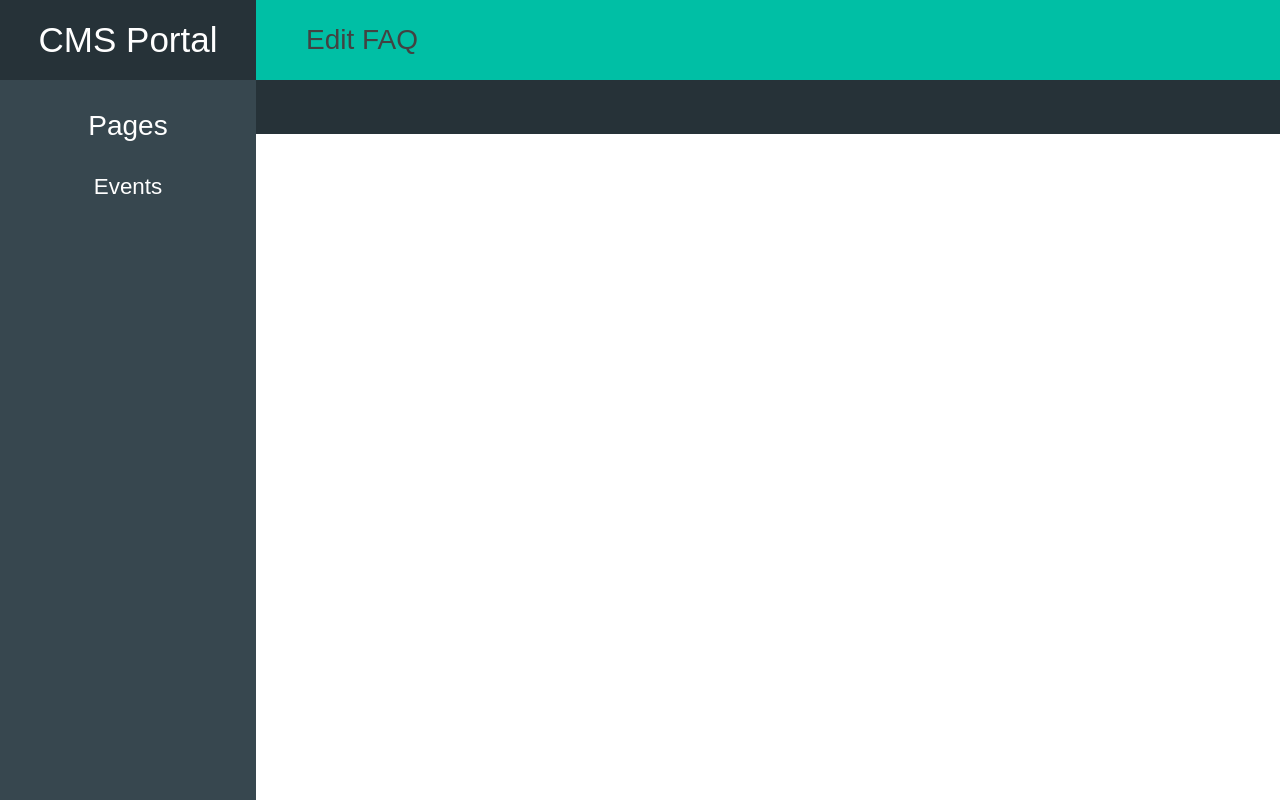
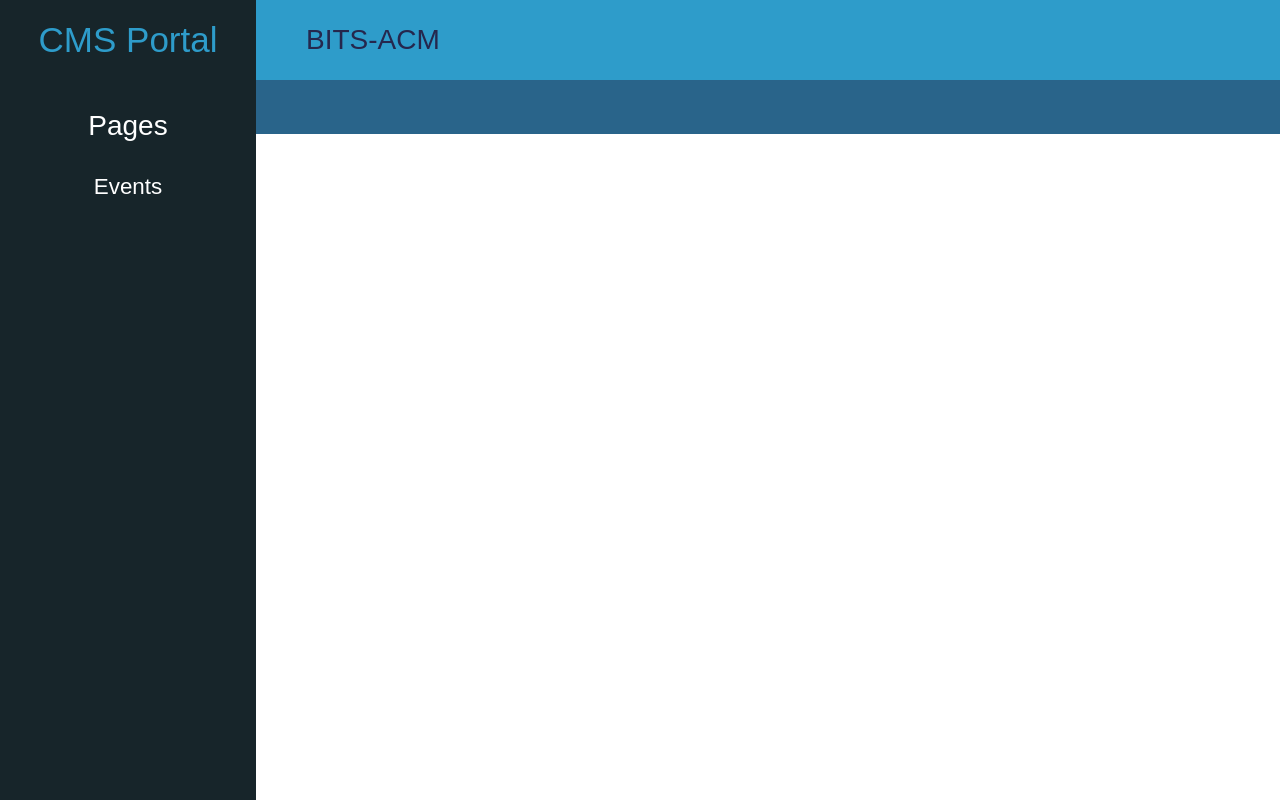
Before and after one commit to dush-t/ACM_website, a Django app: page /cms_portal in a window 1280 px wide. Run offline with Django 3.2, Linux system fonts and the light colour scheme; data comes from the database, SQL or seed files in the repository; both versions use the stored data as it was after the commit; data that the repository does not hold is empty; some libraries are stand-ins or nearby versions.

Commit message:
Change cms colour scheme. Just playing around at this point

```diff
--- a/main/static/css/cms.css
+++ b/main/static/css/cms.css
@@ -14,7 +14,7 @@ body {
     width: 20%;
     height: 100%;
     float: left;
-    background: #37474f;
+    background: #17252A;
 }
 
 .side-bar > #prof-name {
@@ -36,12 +36,16 @@ body {
     cursor: pointer;
 }
 
+.side-bar > .sidenav-entries:hover {
+    color: #2E9CCA;
+}
+
 .title-name {
     width: 100%;
     height: 10%;
-    background: #263238;
+    background: #17252A;
     font-size: 2.5em;
-    color: #fff;
+    color: #2E9CCA;
     display: flex;
     justify-content: center;
     align-items: center;
@@ -51,14 +55,14 @@ body {
     width: 80%;
     height: 10%;
     float: right;
-    background: #00bfa5;
+    background: #2E9CCA;
     display: flex;
     align-items: center;
     justify-content: space-between;
 }
 .header > span {
     font-size: 2em;
-    color: #424242;
+    color: #25274D;
     margin-left: 50px;
 }
 
@@ -71,7 +75,7 @@ body {
 .tab-menu {
     width: 100%;
     height: 7.5%;
-    background: #263238;
+    background: #29648A;
     display: flex;
     align-items: center;
     justify-content: space-between;
@@ -88,7 +92,7 @@ body {
 .tab-menu > .existing-tab > span {
     height: 100%;
     font-size: 1.5em;
-    color: #fff;
+    color: rgb(204, 228, 240);
     padding: 0 20px;
     display: flex;
     align-items: center;
--- a/main/templates/main/cms/cms.html
+++ b/main/templates/main/cms/cms.html
@@ -20,7 +20,7 @@
         </div>
         <div class="header">
             <img src="{% static 'media/img/menu.png' %}" class="ham-menu" onclick="menuToggle()">
-            <span>Edit FAQ</span>
+            <span>BITS-ACM</span>
         </div>
         <div class="content-wrapper">
             <div class="tab-menu">
```
Also changed, not shown: db.sqlite3.
